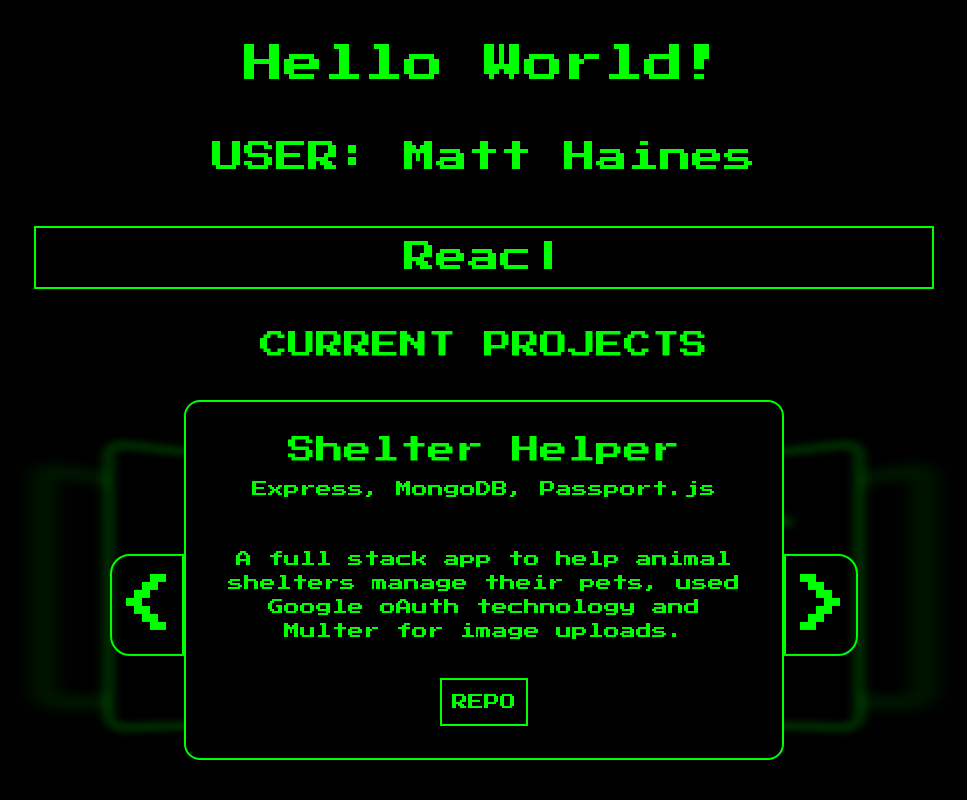
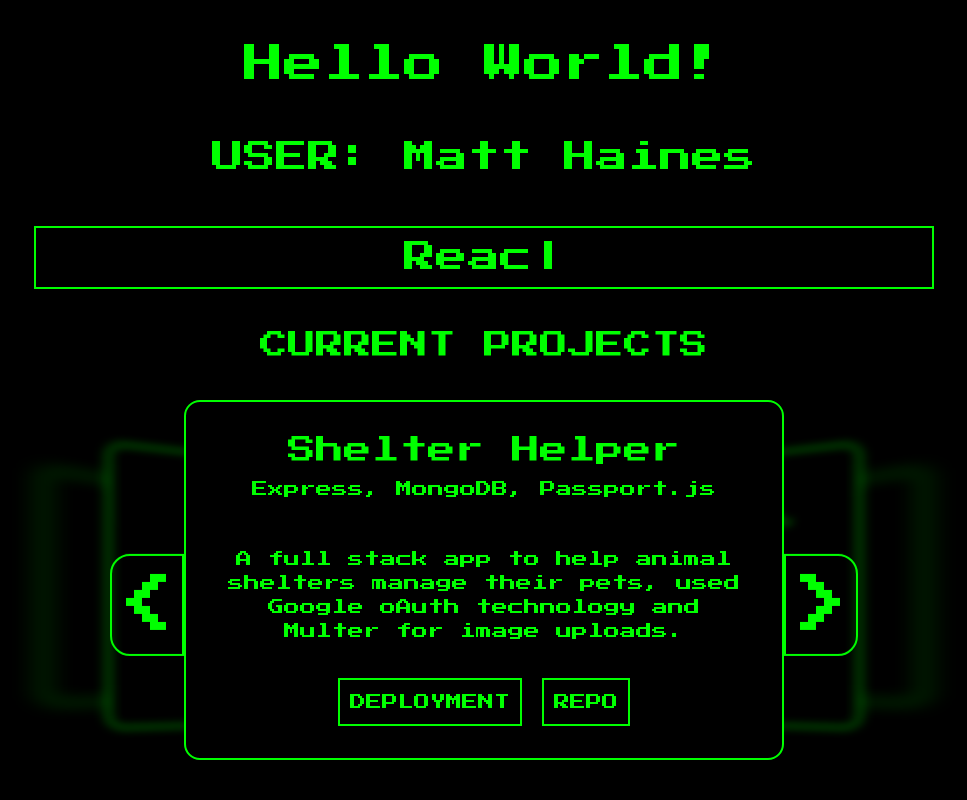
Before and after one commit to mHaines9219/portfolio_redux, a React (Create React App) app in the folder client/: page / in a window 1280 px wide. Shown: the top 800 px of the page, without its empty margins (156-1123 px from the left). Built offline with nearby package versions, Linux system fonts and the light colour scheme; a web font is replaced by a local one.

Commit message:
add shelterhelper deploy link

```diff
--- a/client/src/components/Home/Home.js
+++ b/client/src/components/Home/Home.js
@@ -34,7 +34,7 @@ export default function Home() {
       title: 'Shelter Helper',
       description:
         'A full stack app to help animal shelters manage their pets, used Google oAuth technology and Multer for image uploads.',
-      link: '',
+      link: 'https://shelter-helper-e804b88bbe4a.herokuapp.com/',
       repoLink: 'https://github.com/mHaines9219/ShelterHelper',
     },
     {
```
